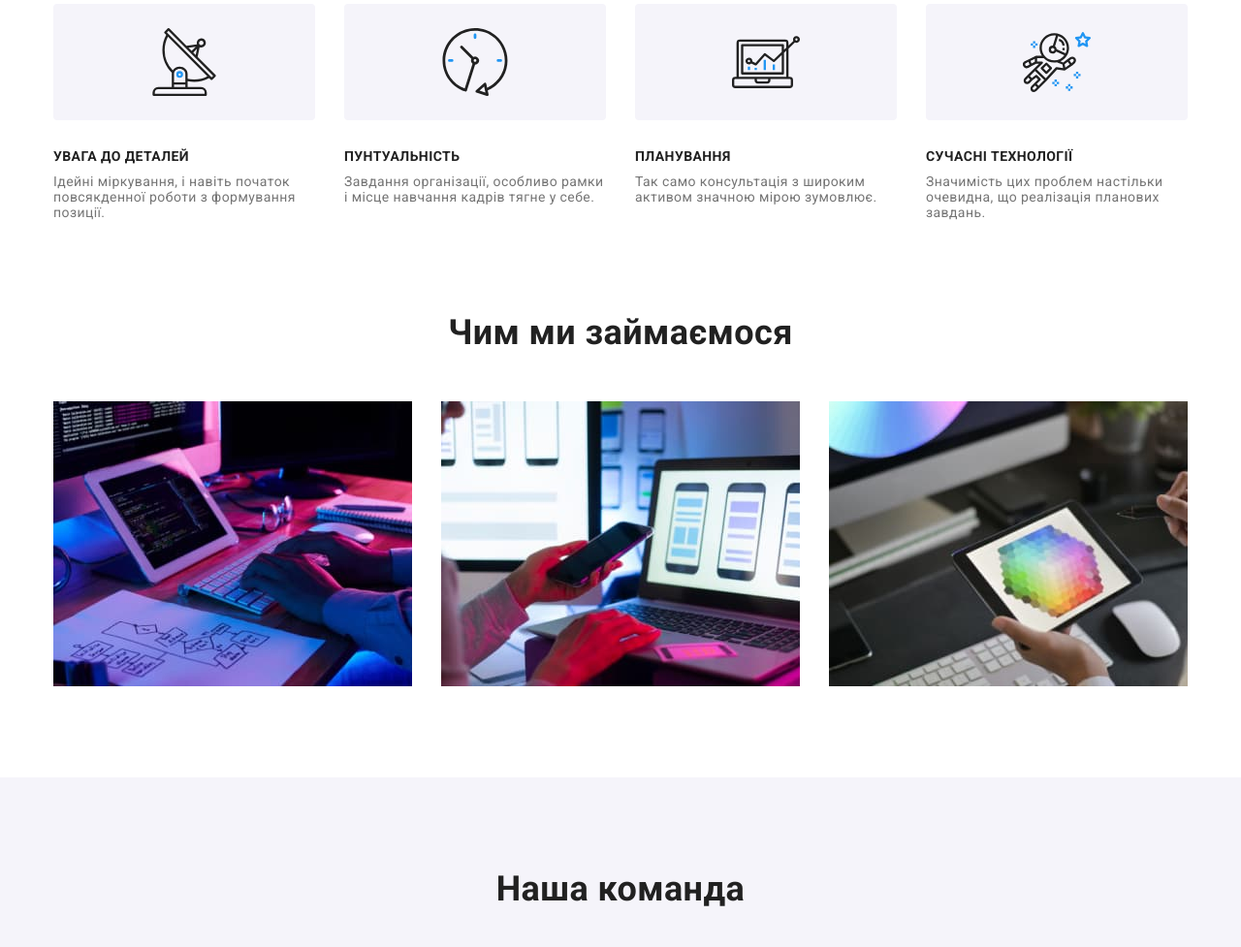
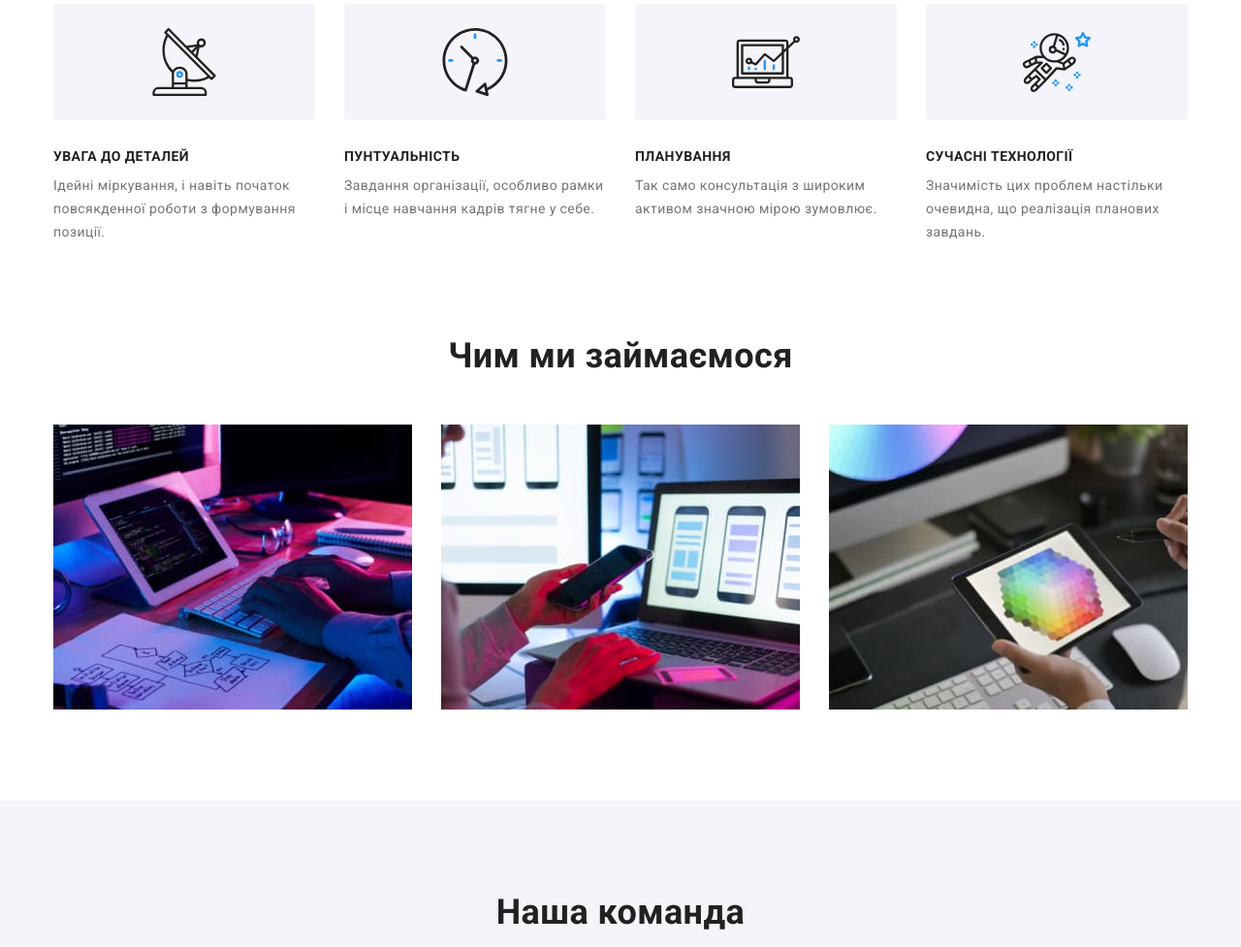
Before and after one commit to AndreyDol/goit-markup-hw-04, a plain HTML site: page index.html in a window 1280 px wide. Shown: the part 771-1748 px from the top of the page at 97% size. Drawn offline with nearby package versions, Linux system fonts and the light colour scheme.

Commit message:
fix line-height on benefits section

```diff
--- a/css/styles.css
+++ b/css/styles.css
@@ -259,6 +259,10 @@ img {
   line-height: 1.14;
   text-transform: uppercase;
   color: var(--main-title-color);
+}
+.benefits-paragraph{
+  line-height: 1.71;
+  /* font-weight:400; */
 }
 /*---------section Чим ми займаємося------------*/
 .work-section {
```
